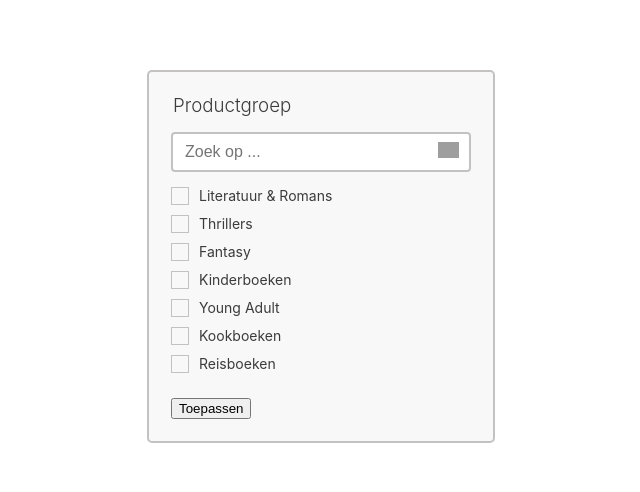
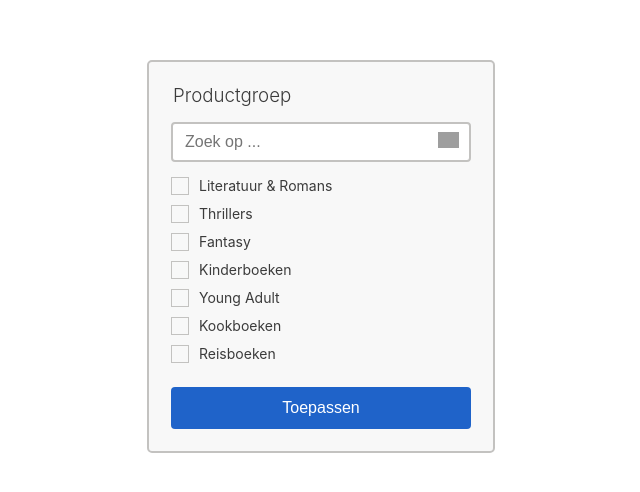
Before and after one commit to leonshenprojects/multi-select, a Next.js app: page / in a window 1280 px wide. Shown: the part 144-636 px from the top of the page, without its empty margins (319-959 px from the left). Built offline with nearby package versions, Linux system fonts and the light colour scheme; grey boxes are pictures that could not be loaded.

Commit message:
feat: Creates button component

```diff
--- /dev/null
+++ b/components/Button/Button.module.scss
@@ -0,0 +1,17 @@
+@import "../../styles/variables.scss";
+
+.button {
+  background-color: $color-bg-blue;
+  width: 100%;
+  border: 0px;
+  border-radius: 4px;
+  color: $color-bg-white;
+  padding: 12px;
+  font-size: 16px;
+  cursor: pointer;
+
+  &:active,
+  &:focus-visible {
+    opacity: 0.5;
+  }
+}
--- /dev/null
+++ b/components/Button/Button.tsx
@@ -0,0 +1,22 @@
+import { ButtonHTMLAttributes, FunctionComponent, MouseEvent } from "react";
+import styles from "./Button.module.scss";
+
+interface ButtonProps {
+  label: string;
+  type?: ButtonHTMLAttributes<HTMLButtonElement>["type"];
+  onClick?(event: MouseEvent<HTMLButtonElement>): void;
+}
+
+const Button: FunctionComponent<ButtonProps> = ({
+  label,
+  type = "button",
+  onClick,
+}) => {
+  return (
+    <button className={styles.button} type={type} onClick={onClick}>
+      {label}
+    </button>
+  );
+};
+
+export default Button;
--- a/components/MultiSelect/MultiSelect.tsx
+++ b/components/MultiSelect/MultiSelect.tsx
@@ -7,6 +7,7 @@ import React, {
   useState,
 } from "react";
 import { htmlDecode } from "../../lib/htmlDecode";
+import Button from "../Button/Button";
 import Checkbox from "../Checkbox/Checkbox";
 import SearchBar from "../SearchBar/SearchBar";
 import styles from "./MultiSelect.module.scss";
@@ -96,7 +97,10 @@ const MultiSelect: FunctionComponent<MultiSelectProps> = ({
   }, []);
 
   return (
-    <form className={styles.multiSelect}>
+    <form
+      className={styles.multiSelect}
+      onSubmit={(event) => event.preventDefault()}
+    >
       <fieldset>
         <legend>
           <h3 className={styles.multiSelect__title}>{title}</h3>
@@ -150,7 +154,7 @@ const MultiSelect: FunctionComponent<MultiSelectProps> = ({
         </div>
       </fieldset>
 
-      <button type="submit">Toepassen</button>
+      <Button label="Toepassen" type="submit" />
     </form>
   );
 };
```
